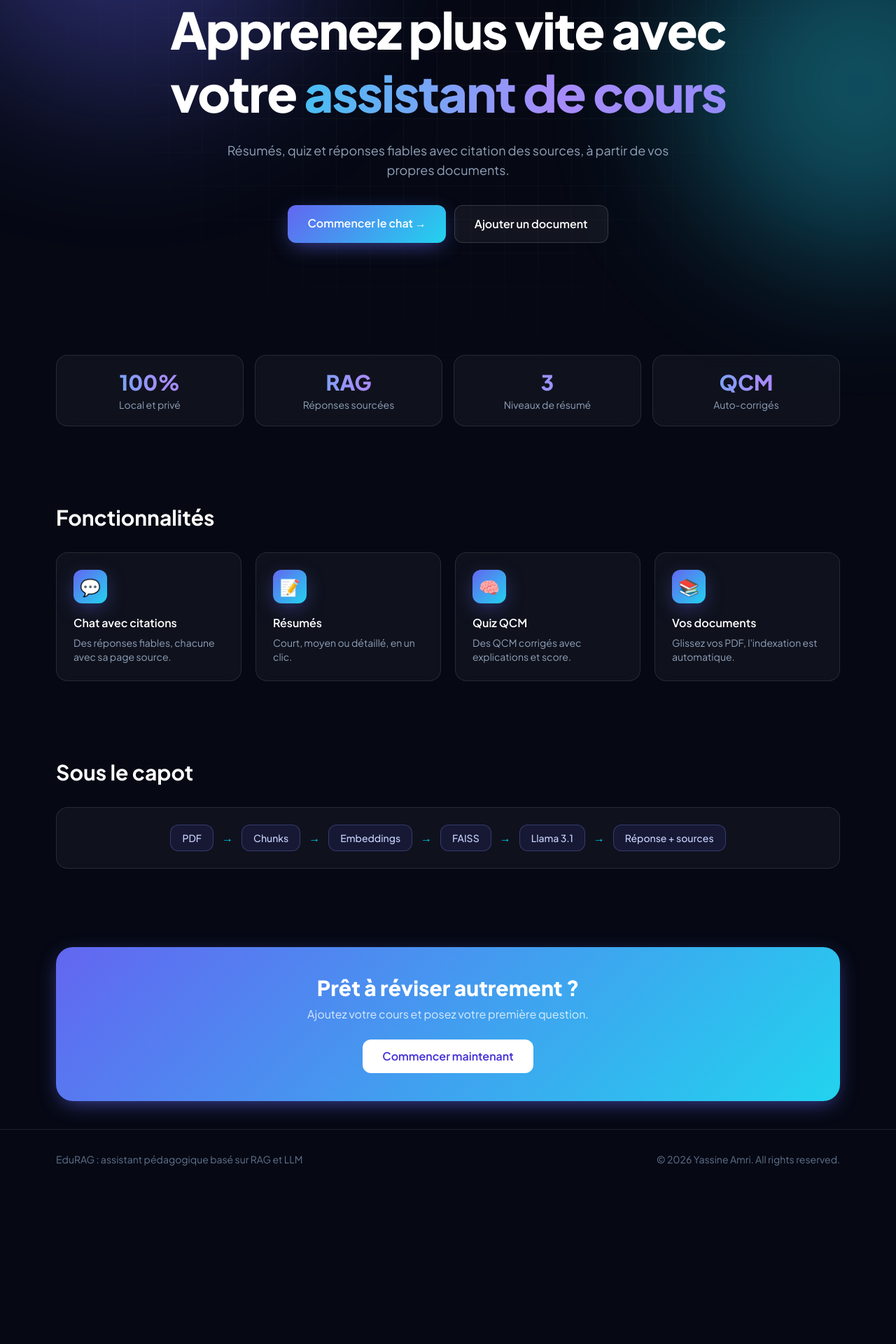
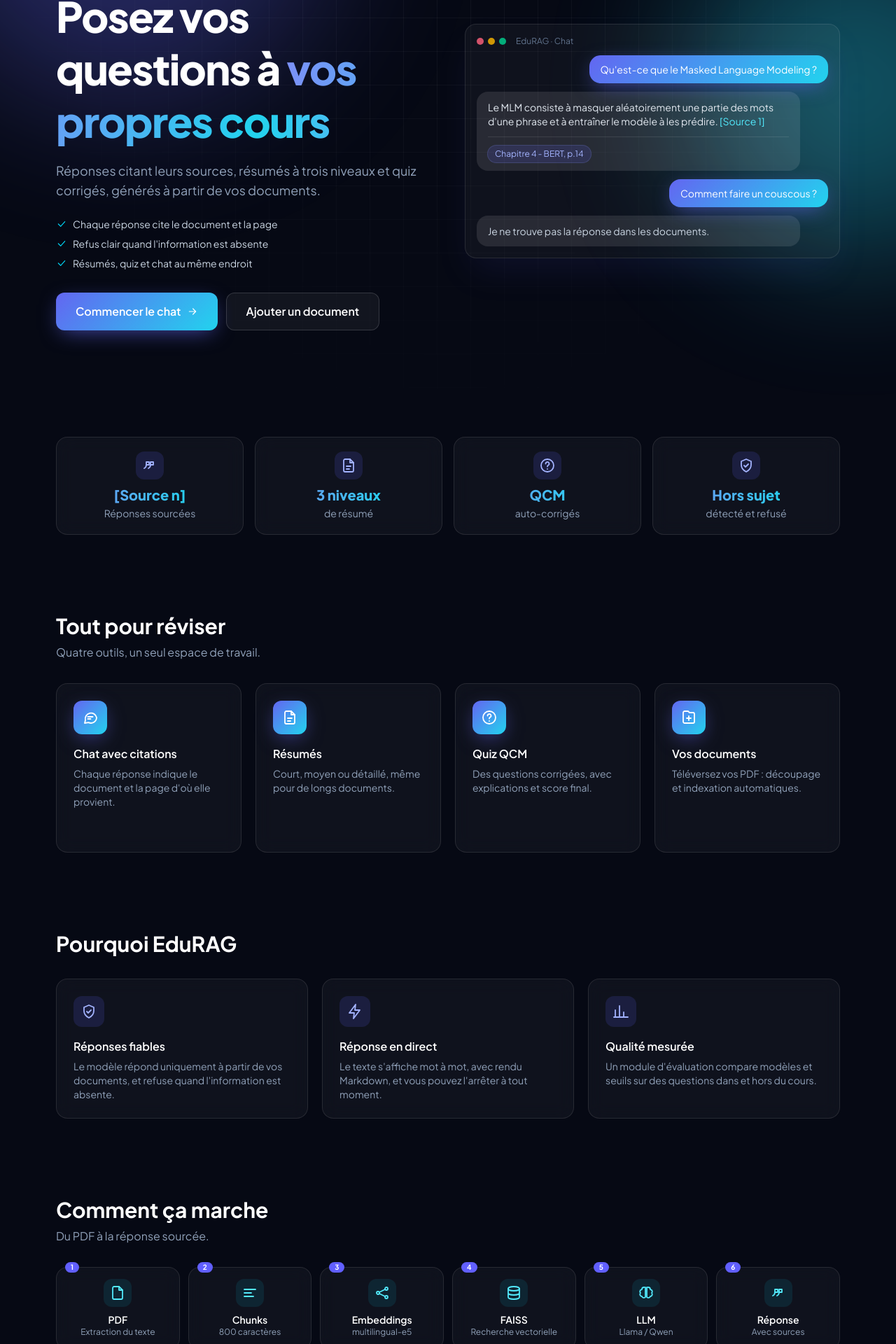
Before and after one commit to yassine10tn/assistant-pedagogique-rag, a Next.js app in the folder frontend/: page / in a window 1280 px wide. Shown: the part 215-2135 px from the top of the page at 70% size. Before the commit the page ends 1913 px from the top, so only its background shows below. Built offline with nearby package versions, Linux system fonts and the light colour scheme; no server answers.

Commit message:
UI: redesigned home page (SVG icons, chat preview, pipeline, FAQ)

```diff
--- a/frontend/app/page.jsx
+++ b/frontend/app/page.jsx
@@ -1,85 +1,215 @@
 import Link from "next/link";
 import Reveal from "../components/Reveal";
 
+/* ---------- Icônes SVG (style Lucide, sans dépendance) ---------- */
+function Icon({ children, className = "h-6 w-6" }) {
+  return (
+    <svg viewBox="0 0 24 24" fill="none" stroke="currentColor" strokeWidth="1.8" strokeLinecap="round" strokeLinejoin="round" className={className} aria-hidden="true">
+      {children}
+    </svg>
+  );
+}
+const I = {
+  chat: <Icon><path d="M21 12a8 8 0 0 1-11.6 7.1L4 20l1-4.3A8 8 0 1 1 21 12Z" /><path d="M8.5 11h7M8.5 14h4" /></Icon>,
+  summary: <Icon><path d="M14 3H7a2 2 0 0 0-2 2v14a2 2 0 0 0 2 2h10a2 2 0 0 0 2-2V8Z" /><path d="M14 3v5h5M9 13h6M9 17h4" /></Icon>,
+  quiz: <Icon><circle cx="12" cy="12" r="9" /><path d="M9.5 9.5a2.5 2.5 0 1 1 3.5 2.3c-.7.4-1 .9-1 1.7M12 17h.01" /></Icon>,
+  docs: <Icon><path d="M4 5a2 2 0 0 1 2-2h5l2 2h5a2 2 0 0 1 2 2v11a2 2 0 0 1-2 2H6a2 2 0 0 1-2-2Z" /><path d="M12 10v6M9 13h6" /></Icon>,
+  shield: <Icon><path d="M12 3 5 6v5c0 4.5 3 8 7 10 4-2 7-5.5 7-10V6Z" /><path d="m9 12 2 2 4-4" /></Icon>,
+  chart: <Icon><path d="M4 20V10M10 20V4M16 20v-7M22 20H2" /></Icon>,
+  bolt: <Icon><path d="M13 2 4 14h7l-1 8 9-12h-7Z" /></Icon>,
+  quote: <Icon><path d="M7 7h4v4H7zM13 7h4v4h-4z" /><path d="M7 11c0 3-1 4-3 5M13 11c0 3-1 4-3 5" /></Icon>,
+  file: <Icon><path d="M14 3H7a2 2 0 0 0-2 2v14a2 2 0 0 0 2 2h10a2 2 0 0 0 2-2V8Z" /><path d="M14 3v5h5" /></Icon>,
+  split: <Icon><path d="M4 7h16M4 12h10M4 17h13" /></Icon>,
+  vector: <Icon><circle cx="6" cy="12" r="2" /><circle cx="18" cy="6" r="2" /><circle cx="18" cy="18" r="2" /><path d="M8 11l8-4M8 13l8 4" /></Icon>,
+  db: <Icon><ellipse cx="12" cy="6" rx="8" ry="3" /><path d="M4 6v6c0 1.7 3.6 3 8 3s8-1.3 8-3V6M4 12v6c0 1.7 3.6 3 8 3s8-1.3 8-3v-6" /></Icon>,
+  brain: <Icon><path d="M9 4a3 3 0 0 0-3 3 3 3 0 0 0-2 5 3 3 0 0 0 2 5 3 3 0 0 0 5 1V4a3 3 0 0 0-2 0ZM15 4a3 3 0 0 1 3 3 3 3 0 0 1 2 5 3 3 0 0 1-2 5 3 3 0 0 1-5 1V4a3 3 0 0 1 2 0Z" /></Icon>,
+  check: <Icon className="h-4 w-4"><path d="m5 12 5 5 9-10" /></Icon>,
+  arrow: <Icon className="h-4 w-4"><path d="M5 12h14M13 6l6 6-6 6" /></Icon>,
+};
+
 const FEATURES = [
-  { icon: "💬", title: "Chat avec citations", text: "Des réponses fiables, chacune avec sa page source.", href: "/chat" },
-  { icon: "📝", title: "Résumés", text: "Court, moyen ou détaillé, en un clic.", href: "/summary" },
-  { icon: "🧠", title: "Quiz QCM", text: "Des QCM corrigés avec explications et score.", href: "/quiz" },
-  { icon: "📚", title: "Vos documents", text: "Glissez vos PDF, l'indexation est automatique.", href: "/documents" },
+  { icon: I.chat, title: "Chat avec citations", text: "Chaque réponse indique le document et la page d'où elle provient.", href: "/chat" },
+  { icon: I.summary, title: "Résumés", text: "Court, moyen ou détaillé, même pour de longs documents.", href: "/summary" },
+  { icon: I.quiz, title: "Quiz QCM", text: "Des questions corrigées, avec explications et score final.", href: "/quiz" },
+  { icon: I.docs, title: "Vos documents", text: "Téléversez vos PDF : découpage et indexation automatiques.", href: "/documents" },
 ];
 
 const STATS = [
-  { v: "100%", l: "Local et privé" },
-  { v: "RAG", l: "Réponses sourcées" },
-  { v: "3", l: "Niveaux de résumé" },
-  { v: "QCM", l: "Auto-corrigés" },
+  { icon: I.quote, v: "[Source n]", l: "Réponses sourcées" },
+  { icon: I.summary, v: "3 niveaux", l: "de résumé" },
+  { icon: I.quiz, v: "QCM", l: "auto-corrigés" },
+  { icon: I.shield, v: "Hors sujet", l: "détecté et refusé" },
 ];
 
-const PIPELINE = ["PDF", "Chunks", "Embeddings", "FAISS", "Llama 3.1", "Réponse + sources"];
+const PIPELINE = [
+  { icon: I.file, t: "PDF", d: "Extraction du texte" },
+  { icon: I.split, t: "Chunks", d: "800 caractères" },
+  { icon: I.vector, t: "Embeddings", d: "multilingual-e5" },
+  { icon: I.db, t: "FAISS", d: "Recherche vectorielle" },
+  { icon: I.brain, t: "LLM", d: "Llama / Qwen" },
+  { icon: I.quote, t: "Réponse", d: "Avec sources" },
+];
+
+const WHY = [
+  { icon: I.shield, t: "Réponses fiables", d: "Le modèle répond uniquement à partir de vos documents, et refuse quand l'information est absente." },
+  { icon: I.bolt, t: "Réponse en direct", d: "Le texte s'affiche mot à mot, avec rendu Markdown, et vous pouvez l'arrêter à tout moment." },
+  { icon: I.chart, t: "Qualité mesurée", d: "Un module d'évaluation compare modèles et seuils sur des questions dans et hors du cours." },
+];
+
+const FAQ = [
+  { q: "D'où viennent les réponses ?", a: "Uniquement des documents indexés. Chaque réponse cite le fichier et la page." },
+  { q: "Que se passe-t-il si la réponse n'est pas dans mes cours ?", a: "Le chatbot répond qu'il ne trouve pas l'information, au lieu d'inventer." },
+  { q: "Quels formats sont acceptés ?", a: "Les PDF contenant du texte (les PDF scannés ne sont pas pris en charge)." },
+  { q: "Puis-je changer de modèle ?", a: "Oui, un administrateur peut choisir le modèle et le seuil de pertinence." },
+];
+
+const Check = ({ children }) => (
+  <li className="flex items-start gap-2 text-sm text-slate-300">
+    <span className="mt-0.5 text-cyan-400">{I.check}</span>
+    {children}
+  </li>
+);
 
 export default function Home() {
   return (
     <div className="space-y-28">
-      <section className="py-12 text-center">
-        <span className="animate-up inline-flex items-center gap-2 rounded-full border border-cyan-400/30 bg-cyan-400/10 px-4 py-1.5 text-xs text-cyan-300">
-          <span className="h-1.5 w-1.5 animate-pulse rounded-full bg-cyan-300" /> RAG + LLM local (Llama 3.1)
-        </span>
-        <h1 className="animate-up mx-auto mt-7 max-w-4xl text-5xl font-extrabold leading-tight tracking-tight text-white sm:text-7xl" style={{ animationDelay: ".1s" }}>
-          Apprenez plus vite avec votre <span className="gradient-text">assistant de cours</span>
-        </h1>
-        <p className="animate-up mx-auto mt-6 max-w-2xl text-lg text-slate-400" style={{ animationDelay: ".2s" }}>
-          Résumés, quiz et réponses fiables avec citation des sources, à partir de vos propres documents.
-        </p>
-        <div className="animate-up mt-9 flex flex-wrap justify-center gap-3" style={{ animationDelay: ".3s" }}>
-          <Link href="/chat" className="btn-glow rounded-xl px-7 py-3.5 font-semibold text-white transition active:scale-95">Commencer le chat →</Link>
-          <Link href="/documents" className="rounded-xl border border-white/15 bg-white/5 px-7 py-3.5 font-semibold text-white transition hover:bg-white/10">Ajouter un document</Link>
+      {/* HERO */}
+      <section className="grid items-center gap-12 py-10 lg:grid-cols-2">
+        <div>
+          <span className="animate-up inline-flex items-center gap-2 rounded-full border border-cyan-400/30 bg-cyan-400/10 px-4 py-1.5 text-xs text-cyan-300">
+            <span className="h-1.5 w-1.5 animate-pulse rounded-full bg-cyan-300" /> Assistant pédagogique · RAG + LLM
+          </span>
+          <h1 className="animate-up mt-6 text-4xl font-extrabold leading-tight tracking-tight text-white sm:text-6xl" style={{ animationDelay: ".1s" }}>
+            Posez vos questions à <span className="gradient-text">vos propres cours</span>
+          </h1>
+          <p className="animate-up mt-5 max-w-xl text-lg text-slate-400" style={{ animationDelay: ".2s" }}>
+            Réponses citant leurs sources, résumés à trois niveaux et quiz corrigés, générés à partir de vos documents.
+          </p>
+          <ul className="animate-up mt-6 space-y-2" style={{ animationDelay: ".25s" }}>
+            <Check>Chaque réponse cite le document et la page</Check>
+            <Check>Refus clair quand l'information est absente</Check>
+            <Check>Résumés, quiz et chat au même endroit</Check>
+          </ul>
+          <div className="animate-up mt-8 flex flex-wrap gap-3" style={{ animationDelay: ".3s" }}>
+            <Link href="/chat" className="btn-glow inline-flex items-center gap-2 rounded-xl px-7 py-3.5 font-semibold transition active:scale-95">Commencer le chat {I.arrow}</Link>
+            <Link href="/documents" className="rounded-xl border border-white/15 bg-white/5 px-7 py-3.5 font-semibold text-white transition hover:bg-white/10">Ajouter un document</Link>
+          </div>
+        </div>
+
+        {/* Aperçu du chat */}
+        <div className="animate-up" style={{ animationDelay: ".35s" }}>
+          <div className="rounded-2xl border border-white/10 bg-white/[0.04] p-4 shadow-2xl shadow-indigo-500/10 backdrop-blur-md">
+            <div className="mb-3 flex items-center gap-1.5">
+              <span className="h-2.5 w-2.5 rounded-full bg-rose-400/80" /><span className="h-2.5 w-2.5 rounded-full bg-amber-400/80" /><span className="h-2.5 w-2.5 rounded-full bg-emerald-400/80" />
+              <span className="ml-2 text-xs text-slate-500">EduRAG · Chat</span>
+            </div>
+            <div className="space-y-3 text-sm">
+              <div className="flex justify-end"><div className="btn-glow max-w-[85%] rounded-2xl px-4 py-2.5">Qu'est-ce que le Masked Language Modeling ?</div></div>
+              <div className="max-w-[92%] rounded-2xl bg-white/10 px-4 py-3 text-slate-200">
+                Le MLM consiste à masquer aléatoirement une partie des mots d'une phrase et à entraîner le modèle à les prédire. <span className="text-cyan-300">[Source 1]</span>
+                <div className="mt-3 flex flex-wrap gap-2 border-t border-white/10 pt-3">
+                  <span className="rounded-full bg-indigo-500/15 px-2.5 py-1 text-xs text-indigo-300 ring-1 ring-indigo-400/30">Chapitre 4 - BERT, p.14</span>
+                </div>
+              </div>
+              <div className="flex justify-end"><div className="btn-glow max-w-[85%] rounded-2xl px-4 py-2.5">Comment faire un couscous ?</div></div>
+              <div className="max-w-[92%] rounded-2xl bg-white/10 px-4 py-3 text-slate-300">Je ne trouve pas la réponse dans les documents.</div>
+            </div>
+          </div>
         </div>
       </section>
 
+      {/* CHIFFRES */}
       <Reveal>
         <section className="grid grid-cols-2 gap-4 md:grid-cols-4">
           {STATS.map((s) => (
             <div key={s.l} className="rounded-2xl border border-white/10 bg-white/[0.04] p-5 text-center backdrop-blur-md">
-              <div className="gradient-text text-3xl font-extrabold">{s.v}</div>
-              <div className="mt-1 text-sm text-slate-400">{s.l}</div>
+              <div className="mx-auto mb-2 flex h-10 w-10 items-center justify-center rounded-xl bg-indigo-500/15 text-indigo-300">{s.icon}</div>
+              <div className="gradient-text text-xl font-extrabold">{s.v}</div>
+              <div className="mt-0.5 text-sm text-slate-400">{s.l}</div>
             </div>
           ))}
         </section>
       </Reveal>
 
+      {/* FONCTIONNALITÉS */}
       <section>
-        <Reveal><h2 className="mb-8 text-3xl font-bold text-white">Fonctionnalités</h2></Reveal>
-        <div className="grid gap-5 sm:grid-cols-2 lg:grid-cols-4">
+        <Reveal>
+          <h2 className="text-3xl font-bold text-white">Tout pour réviser</h2>
+          <p className="mt-2 text-slate-400">Quatre outils, un seul espace de travail.</p>
+        </Reveal>
+        <div className="mt-8 grid gap-5 sm:grid-cols-2 lg:grid-cols-4">
           {FEATURES.map((f, i) => (
             <Reveal key={f.href} delay={i * 100}>
               <Link href={f.href} className="group block h-full rounded-2xl border border-white/10 bg-white/[0.04] p-6 backdrop-blur-md transition duration-300 hover:-translate-y-1.5 hover:border-indigo-400/50 hover:shadow-2xl hover:shadow-indigo-500/20">
-                <div className="btn-glow flex h-12 w-12 items-center justify-center rounded-xl text-2xl transition group-hover:scale-110 group-hover:rotate-6">{f.icon}</div>
+                <div className="btn-glow flex h-12 w-12 items-center justify-center rounded-xl transition group-hover:scale-110">{f.icon}</div>
                 <h3 className="mt-4 font-semibold text-white">{f.title}</h3>
                 <p className="mt-1.5 text-sm text-slate-400">{f.text}</p>
+                <span className="mt-4 inline-flex items-center gap-1 text-sm text-cyan-300 opacity-0 transition group-hover:opacity-100">Ouvrir {I.arrow}</span>
               </Link>
             </Reveal>
           ))}
         </div>
       </section>
 
+      {/* POURQUOI */}
       <section>
-        <Reveal><h2 className="mb-8 text-3xl font-bold text-white">Sous le capot</h2></Reveal>
+        <Reveal><h2 className="mb-8 text-3xl font-bold text-white">Pourquoi EduRAG</h2></Reveal>
+        <div className="grid gap-5 md:grid-cols-3">
+          {WHY.map((w, i) => (
+            <Reveal key={w.t} delay={i * 100}>
+              <div className="h-full rounded-2xl border border-white/10 bg-white/[0.04] p-6 backdrop-blur-md">
+                <div className="flex h-11 w-11 items-center justify-center rounded-xl bg-indigo-500/15 text-indigo-300">{w.icon}</div>
+                <h3 className="mt-4 font-semibold text-white">{w.t}</h3>
+                <p className="mt-1.5 text-sm text-slate-400">{w.d}</p>
+              </div>
+            </Reveal>
+          ))}
+        </div>
+      </section>
+
+      {/* PIPELINE */}
+      <section>
+        <Reveal>
+          <h2 className="text-3xl font-bold text-white">Comment ça marche</h2>
+          <p className="mt-2 text-slate-400">Du PDF à la réponse sourcée.</p>
+        </Reveal>
         <Reveal delay={100}>
-          <div className="flex flex-wrap items-center justify-center gap-3 rounded-2xl border border-white/10 bg-white/[0.04] p-6 backdrop-blur-md">
+          <div className="mt-8 grid gap-3 sm:grid-cols-3 lg:grid-cols-6">
             {PIPELINE.map((p, i) => (
-              <div key={p} className="flex items-center gap-3">
-                <span className="rounded-xl border border-indigo-400/30 bg-indigo-500/10 px-4 py-2 text-sm font-medium text-indigo-200">{p}</span>
-                {i < PIPELINE.length - 1 && <span className="text-cyan-400">→</span>}
+              <div key={p.t} className="relative rounded-2xl border border-white/10 bg-white/[0.04] p-4 text-center backdrop-blur-md">
+                <span className="absolute -top-2 left-3 rounded-full bg-indigo-500 px-2 text-[10px] font-bold text-white">{i + 1}</span>
+                <div className="mx-auto flex h-10 w-10 items-center justify-center rounded-xl bg-cyan-400/10 text-cyan-300">{p.icon}</div>
+                <div className="mt-2 text-sm font-semibold text-white">{p.t}</div>
+                <div className="text-xs text-slate-400">{p.d}</div>
               </div>
             ))}
           </div>
         </Reveal>
       </section>
 
+      {/* FAQ */}
+      <section className="mx-auto max-w-3xl">
+        <Reveal><h2 className="mb-6 text-center text-3xl font-bold text-white">Questions fréquentes</h2></Reveal>
+        <div className="space-y-3">
+          {FAQ.map((f) => (
+            <Reveal key={f.q}>
+              <details className="group rounded-2xl border border-white/10 bg-white/[0.04] p-5 backdrop-blur-md open:border-indigo-400/40">
+                <summary className="flex cursor-pointer list-none items-center justify-between font-medium text-white">
+                  {f.q}
+                  <span className="text-cyan-300 transition group-open:rotate-45">+</span>
+                </summary>
+                <p className="mt-3 text-sm text-slate-400">{f.a}</p>
+              </details>
+            </Reveal>
+          ))}
+        </div>
+      </section>
+
+      {/* CTA */}
       <Reveal>
         <section className="btn-glow rounded-3xl p-10 text-center">
-          <h2 className="text-3xl font-extrabold text-white">Prêt à réviser autrement ?</h2>
-          <p className="mx-auto mt-2 max-w-xl text-white/80">Ajoutez votre cours et posez votre première question.</p>
+          <h2 className="text-3xl font-extrabold">Prêt à réviser autrement ?</h2>
+          <p className="mx-auto mt-2 max-w-xl opacity-90">Ajoutez votre cours et posez votre première question.</p>
           <Link href="/documents" className="mt-6 inline-block rounded-xl bg-white px-7 py-3 font-semibold text-indigo-700 transition hover:scale-105">Commencer maintenant</Link>
         </section>
       </Reveal>
```
